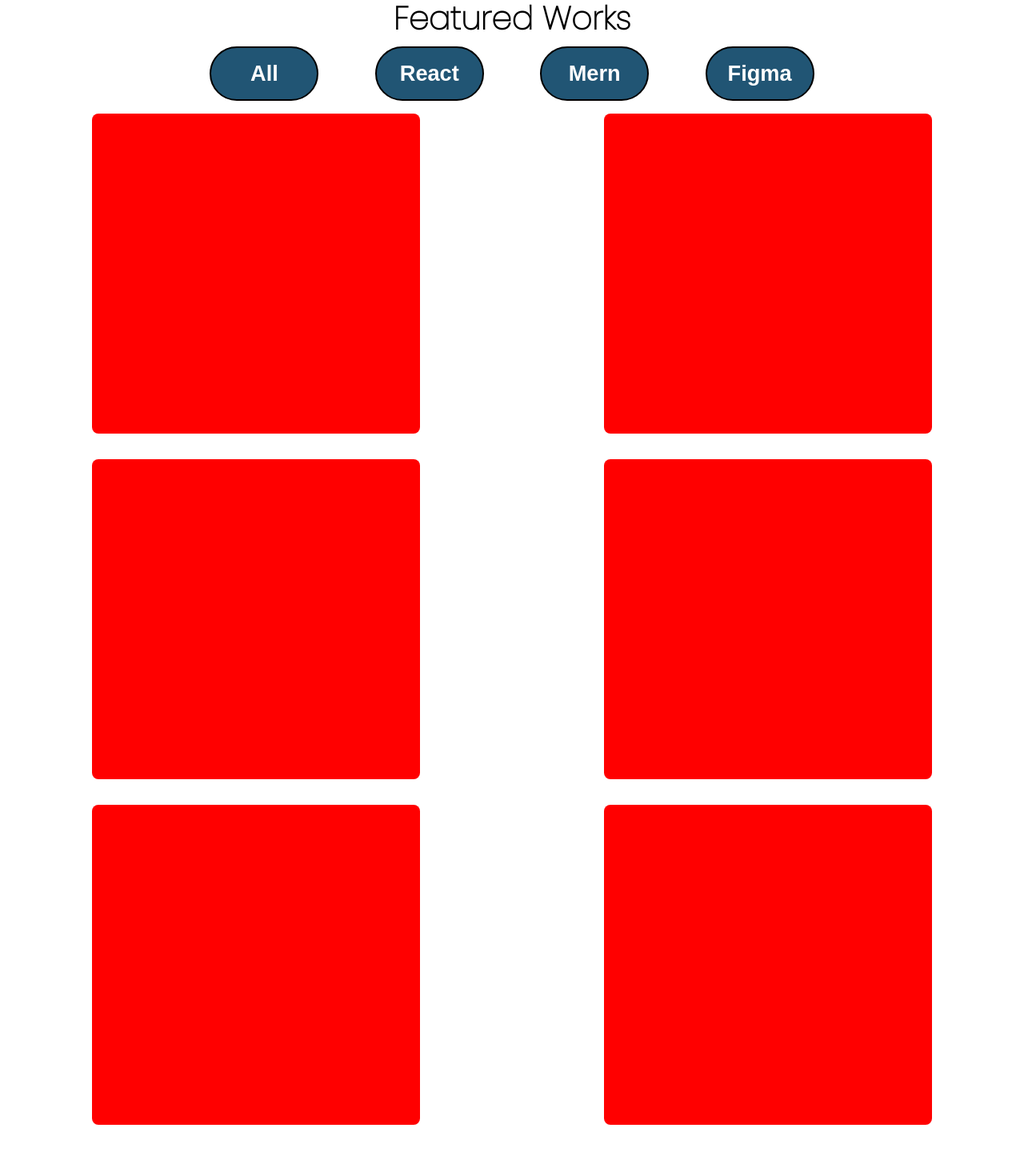
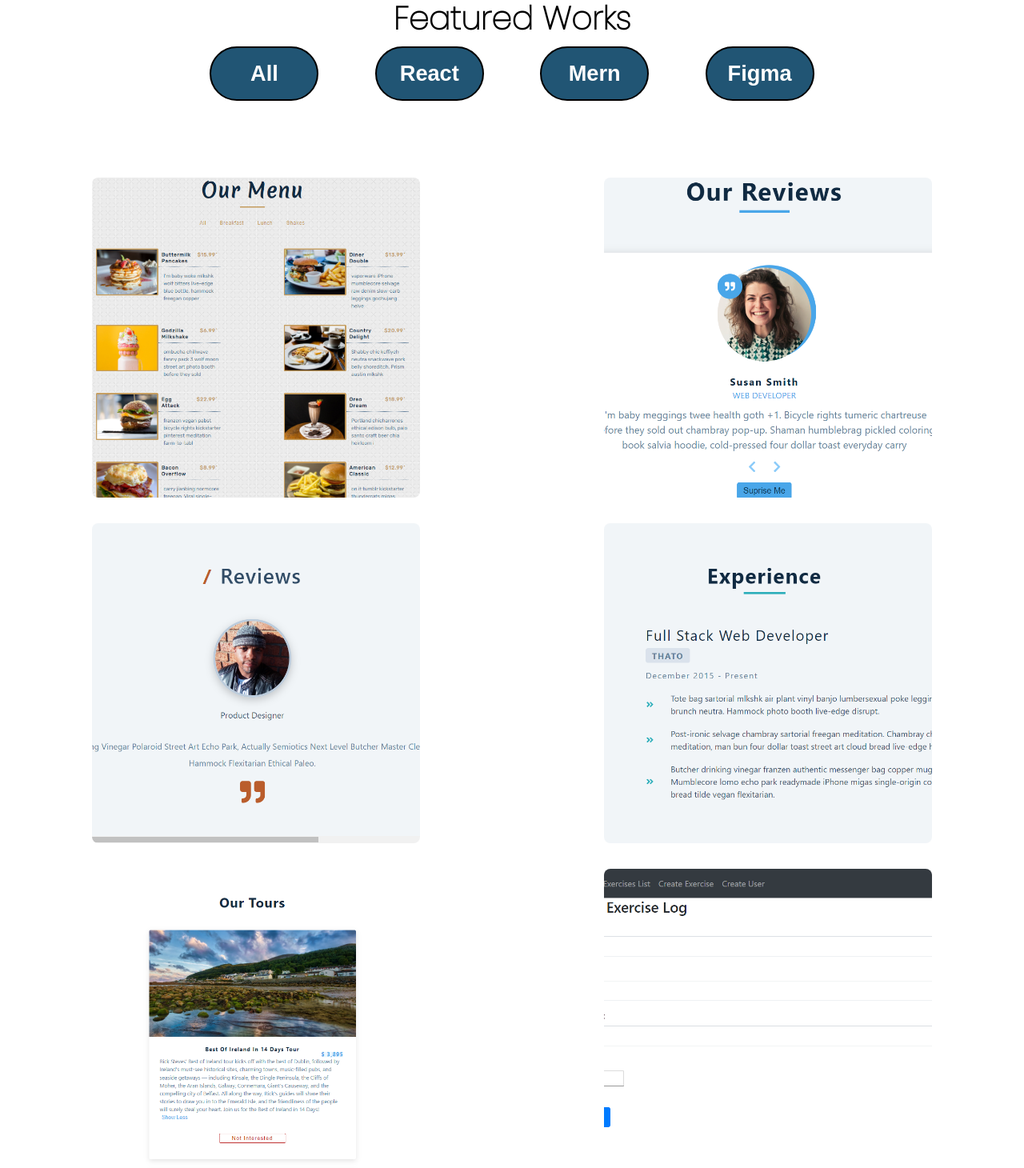
Before and after one commit to THATOMAS/Portfolio, a React (Create React App) app: page /Portfolio in a window 1280 px wide. Shown: the part 180-1640 px from the top of the page at 80% size. Before the commit the page ends 1602 px from the top, so only its background shows below. Built offline with nearby package versions, Linux system fonts and the light colour scheme.

Commit message:
Done with Portfolio page,just have to convert the pictures to links and add a on hover method

```diff
--- a/src/Projects.js
+++ b/src/Projects.js
@@ -1,13 +1,42 @@
-import React from 'react'
-
+import React from "react";
 
 const Projects = [
-  { id: 1, img: "./assets/Portfolio/menu.png", category: "React",cName:'single-project' },
-  { id: 2, img: "./assets/Portfolio/reviews.png", category: "React",cName:'single-project' },
-  { id: 3, img: "./assets/Portfolio/slider.png", category: "React" ,cName:'single-project'},
-  { id: 4, img: "./assets/Portfolio/tabs.png", category: "React",cName:'single-project' },
-  { id: 5, img: "./assets/Portfolio/tours.png", category: "React" ,cName:'single-project'},
-  {id:6,img:'./assets/Portfolio/tracker.png',category:'Mern',cName:'single-project'
-    }];
+  {
+    id: 1,
+    img: require("./assets/Portfolio/menu.png"),
+    category: "React",
+    cName: "single-project",
+  },
+  {
+    id: 2,
+    img: require("./assets/Portfolio/reviews.png"),
+    category: "React",
+    cName: "single-project",
+  },
+  {
+    id: 3,
+    img: require("./assets/Portfolio/slider.png"),
+    category: "React",
+    cName: "single-project",
+  },
+  {
+    id: 4,
+    img: require("./assets/Portfolio/tabs.png"),
+    category: "React",
+    cName: "single-project",
+  },
+  {
+    id: 5,
+    img: require("./assets/Portfolio/tours.png"),
+    category: "React",
+    cName: "single-project",
+  },
+  {
+    id: 6,
+    img: require("./assets/Portfolio/tracker.png"),
+    category: "Mern",
+    cName: "single-project",
+  },
+];
 
 export default Projects;
--- a/src/index.css
+++ b/src/index.css
@@ -390,15 +390,18 @@ width: 100vw;
 }
 #underline{
   height: 0.2em;
-  width: 30vw;
+  width: 20em;
   background: black;
+  position: relative;
+  top:2em;
 }
 
 #portfolio-projects{
   height: max-content;
   width: 100vw;
   display: flex;
-  align-items:space-evenly;
+  align-items:space-around;
   justify-content:space-around;
   flex-wrap:wrap;
+  margin-top:5em ;
 }
--- a/src/routes/Portfolio.jsx
+++ b/src/routes/Portfolio.jsx
@@ -41,10 +41,12 @@ const Portfolio = ()=>{
                         style={{height:'50vh',
                         width:'32vw',
                         margin:'1em',
-                        background:`red`,
-                        borderRadius:'0.5em'
-
-
+                        background:`url(${project.img})`,
+                        backgroundPosition:'center',
+                        backgroundRepeat:'no-repeat',
+                        backgroundSize:'cover',
+                        borderRadius:'0.5em',
+                        // border:'1px solid black'
 
                         }}>
 
```
